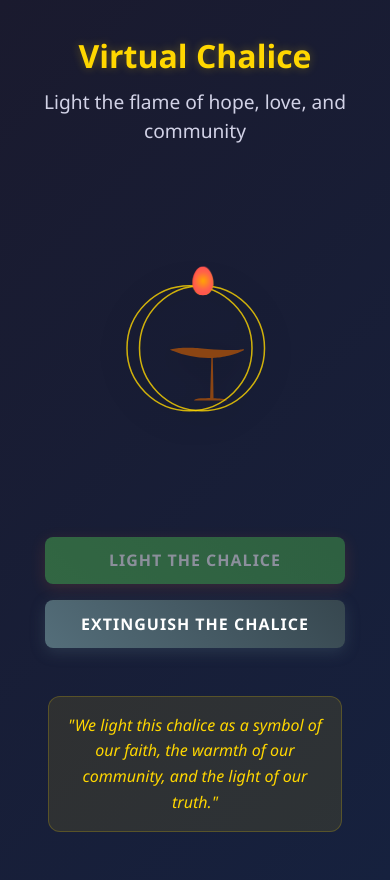
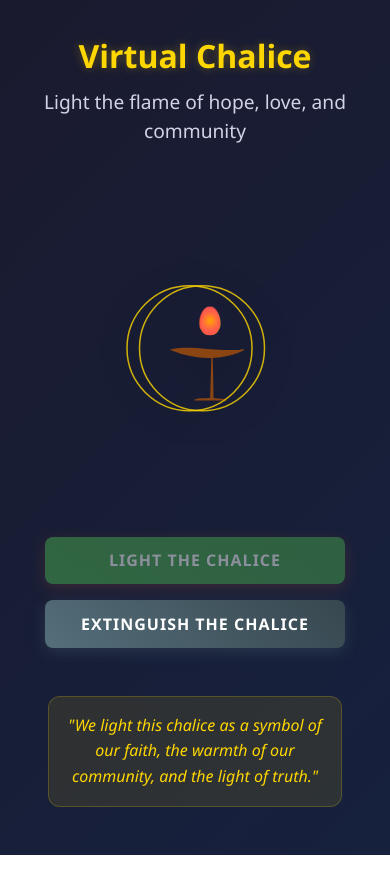
Before and after one commit to RossmoorUU/virtual_chalice, a React (Vite) app: page / in a window 390 px wide. Both pictures are taken after a click on the button "LIGHT THE CHALICE". After the commit the page ends 855 px from the top, so only its background shows below. Built offline with nearby package versions, Linux system fonts and the light colour scheme.

Commit message:
adust flame on mobile

```diff
--- a/src/App.css
+++ b/src/App.css
@@ -197,8 +197,8 @@
   }
 
   .flame {
-    top: 25px;
-    left: 55%;
+    top: 65px;
+    left: 60%;
     width: 20px;
     height: 28px;
   }
--- a/src/App.tsx
+++ b/src/App.tsx
@@ -106,7 +106,7 @@ function App() {
 
         {isLit && (
           <div className="flame-message">
-            <p>"We light this chalice as a symbol of our faith, the warmth of our community, and the light of our truth."</p>
+            <p>"We light this chalice as a symbol of our faith, the warmth of our community, and the light of truth."</p>
           </div>
         )}
       </main>
```
Also changed, not shown: 5 other files (tests, documents, lock files or other folders).
